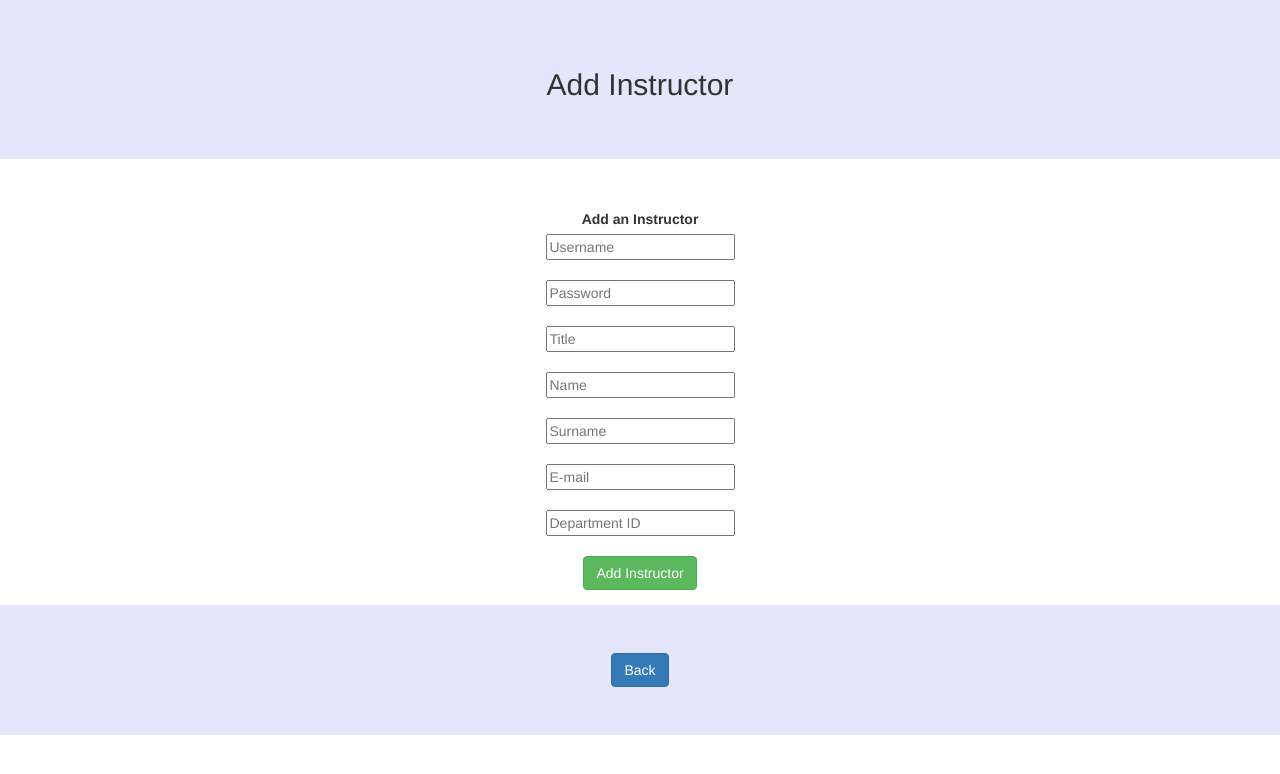
After one commit to yusuferdemnacar/simpleboun, a Django app: template registration/templates/addInstructor.html in a window 1280 px wide. The commit adds this page. Shown: the top 774 px of the page. Run offline with Django 3.2, Linux system fonts and the light colour scheme; the template is opened without the code that fills it, so the values that code supplies are empty; some libraries are stand-ins or nearby versions.

Commit message:
Added instructor addition page.

```diff
--- /dev/null
+++ b/registration/templates/addInstructor.html
@@ -0,0 +1,75 @@
+<!DOCTYPE html>
+
+<html lang="en">
+<head>
+  	<title>Home</title>
+    <link rel="stylesheet" href="https://maxcdn.bootstrapcdn.com/bootstrap/3.4.1/css/bootstrap.min.css">
+    <link href="//maxcdn.bootstrapcdn.com/font-awesome/4.2.0/css/font-awesome.min.css" rel="stylesheet">
+    <style>
+        table, th, td {
+            border: 1px solid;
+        }
+        .center {
+            margin-left: auto;
+            margin-right: auto;
+            justify-content: center;
+        }
+        form {
+            margin: 0 auto;
+            width:250px;
+        }
+    </style>
+</head>
+<body>
+    <div class="wrapper">
+        <div style="background-color:lavender; !important" class="jumbotron text-center bg-primary">
+            <h2> Add Instructor</h2>
+    </div>
+    {% if state == "fail" %}
+    <div class="alert alert-danger" role="alert">
+        <h4 class="alert-heading">Instructor addition failed.</h4>
+        <p>Values entered violate constraints</p>
+    </div>
+    {% endif %}
+	{% if state == "success" %}
+    <div class="alert alert-success" role="alert">
+        <h4 class="alert-heading">Instructor addition successful</h4>
+        <p>Values entered do not violate constraints</p>
+    </div>
+    {% endif %}
+    <div class="text-center">
+        <form class="form-group" method="POST" action="{%url 'managerHome/addInstructor' %}">
+                {%csrf_token%}
+                <br>
+                <label>Add an Instructor</label>
+                <br>
+                <input type="text" name="username" placeholder="Username" required>
+                <br>
+				<br>
+				<input type="text" name="password" placeholder="Password" required>
+                <br>
+				<br>
+                <input type="text" name="title" placeholder="Title" required>
+                <br>
+				<br>
+				<input type="text" name="name" placeholder="Name" required>
+                <br>
+				<br>
+				<input type="text" name="surname" placeholder="Surname" required>
+                <br>
+				<br>
+				<input type="text" name="email" placeholder="E-mail" required>
+                <br>
+				<br>
+				<input type="text" name="department_id" placeholder="Department ID" required>
+                <br>
+				<br>
+                <input class="btn btn-success" type="submit" value="Add Instructor">
+                <br>
+        </form>
+    </div>
+	<div style="background-color:lavender; !important" class="jumbotron text-center bg-primary">
+		<a href="{%url 'managerHome' %}" class="btn btn-primary" role="button">Back</a>
+    </div>
+</body>
+</html>
--- a/registration/templates/managerHome.html
+++ b/registration/templates/managerHome.html
@@ -32,7 +32,7 @@
 				<a href="{%url 'managerHome/addStudentPage' %}" class="btn btn-primary" role="button">Add Student</a>
 			</div>
 			<div class="col-lg-4 text-center">
-				<a href="{%url 'index' %}" class="btn btn-primary" role="button">Add Instructor</a>
+				<a href="{%url 'managerHome/addInstructorPage' %}" class="btn btn-primary" role="button">Add Instructor</a>
 			</div>
 			<div class="col-lg-4 text-center">
 				<a href="{%url 'index' %}" class="btn btn-primary" role="button">View Grades of a Student</a>
```
Also changed, not shown: registration/views.py (+20 -2 lines).
